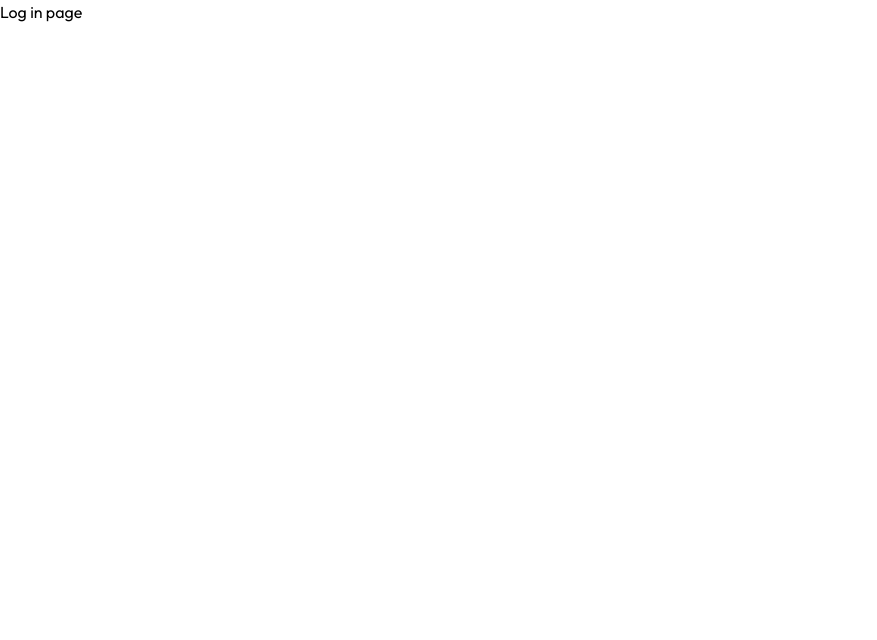
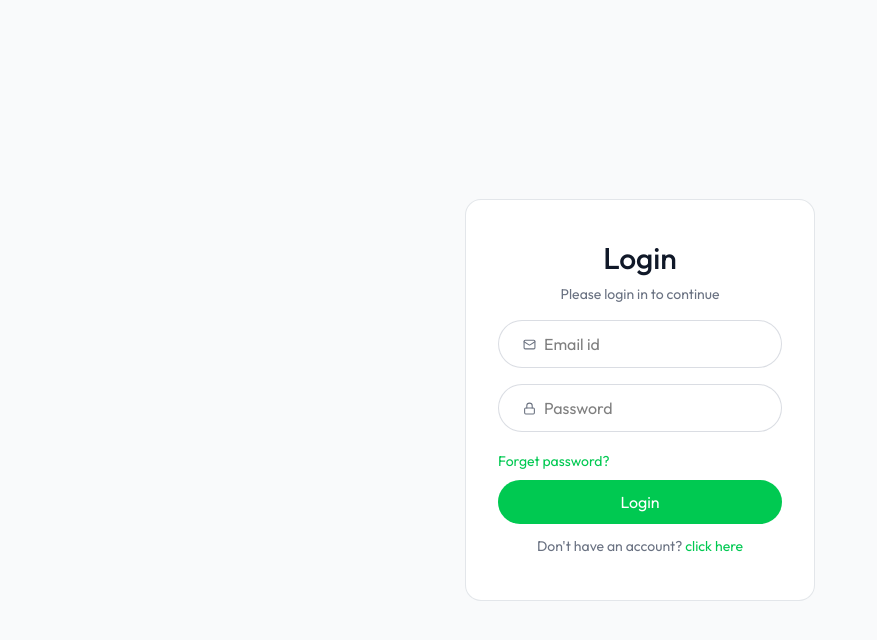
Before and after one commit to Masum0895/Ai_Resume_Builder, a React (Vite) app in the folder client/: page /login in a window 1280 px wide. Shown: the top 640 px of the page, without its empty margins (0-877 px from the left). Built offline with nearby package versions, Linux system fonts and the light colour scheme.

Commit message:
Login+signup page completed

```diff
--- a/client/src/pages/Login.jsx
+++ b/client/src/pages/Login.jsx
@@ -1,12 +1,53 @@
+import { Lock, Mail, User2Icon } from 'lucide-react'
 import React from 'react'
 
 const Login = () => {
+  const query = new URLSearchParams(window.location.search)
+  const urlState = query.get('state')
+  const [state, setState] = React.useState(urlState ||"login")
+
+  const [formData, setFormData] = React.useState({
+      name: '',
+      email: '',
+      password: ''
+  })
+
+  const handleSubmit = async (e) => {
+      e.preventDefault()
+  }
+
+  const handleChange = (e) => {
+    const { name, value } = e.target
+    setFormData(prev => ({ ...prev, [name]: value }))
+  }
   return (
-    <div>
-      <h1>Log in page
-
-      </h1>
-    </div>
+    <div className='flex items-center justify-center min-h-screen bg-gray-50'>
+      <form onSubmit={handleSubmit} className="sm:w-[350px] w-full text-center border border-gray-300/60 rounded-2xl px-8 bg-white">
+              <h1 className="text-gray-900 text-3xl mt-10 font-medium">{state === "login" ? "Login" : "Sign up"}</h1>
+                <p className="text-gray-500 text-sm mt-2">Please {state} in to continue</p>
+                {state !== "login" && (
+                    <div className="flex items-center mt-6 w-full bg-white border border-gray-300/80 h-12 rounded-full overflow-hidden pl-6 gap-2">
+                        <User2Icon size={16} color='#6B7280'/>
+                        <input type="text" name="name" placeholder="Name" className="border-none outline-none ring-0" value={formData.name} onChange={handleChange} required />
+                    </div>
+                )}
+                <div className="flex items-center w-full mt-4 bg-white border border-gray-300/80 h-12 rounded-full overflow-hidden pl-6 gap-2">
+                    <Mail size={13} color='#6B7280' />
+                    <input type="email" name="email" placeholder="Email id" className="border-none outline-none ring-0" value={formData.email} onChange={handleChange} required />
+                </div>
+                <div className="flex items-center mt-4 w-full bg-white border border-gray-300/80 h-12 rounded-full overflow-hidden pl-6 gap-2">
+                    <Lock size={13} color='#6B7280'/>
+                    <input type="password" name="password" placeholder="Password" className="border-none outline-none ring-0" value={formData.password} onChange={handleChange} required />
+                </div>
+                <div className="mt-4 text-left text-green-500">
+                    <button className="text-sm" type="reset">Forget password?</button>
+                </div>
+                <button type="submit" className="mt-2 w-full h-11 rounded-full text-white bg-green-500 hover:opacity-90 transition-opacity">
+                    {state === "login" ? "Login" : "Sign up"}
+                </button>
+                <p onClick={() => setState(prev => prev === "login" ? "register" : "login")} className="text-gray-500 text-sm mt-3 mb-11">{state === "login" ? "Don't have an account?" : "Already have an account?"} <a href="#" className="text-green-500 hover:underline">click here</a></p>
+            </form>
+      </div>
   )
 }
 
```
